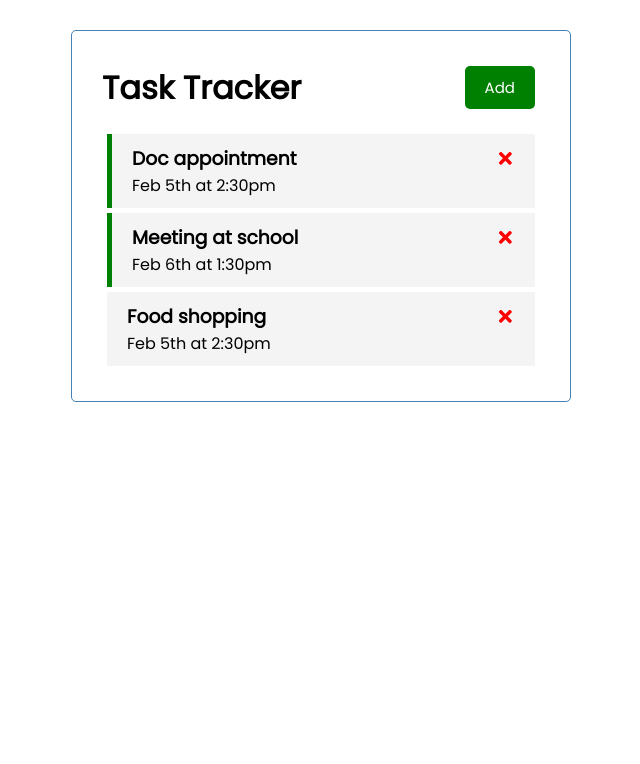
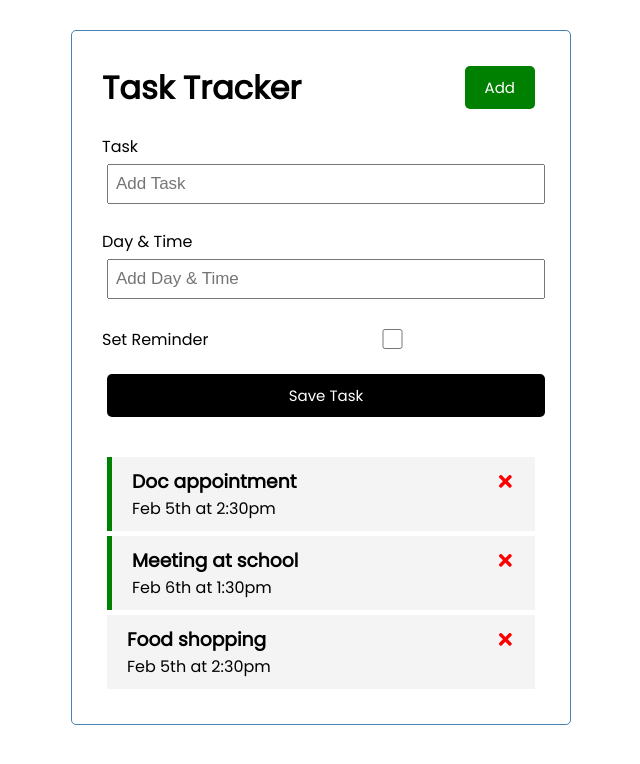
Before and after one commit to ninamatti/react-task-tracker, a React (Create React App) app: page / in a window 1280 px wide. Shown: the top 764 px of the page, without its empty margins (319-959 px from the left). Built offline with nearby package versions, Linux system fonts and the light colour scheme.

Commit message:
Added form inputs to AddTask component

```diff
--- a/src/App.js
+++ b/src/App.js
@@ -1,5 +1,6 @@
 import Header from './components/Header';
 import Tasks from './components/Tasks';
+import AddTask from './components/AddTask';
 import { useState } from 'react'
 
 
@@ -42,6 +43,7 @@
   return (
     <div className="container">
       <Header />
+      <AddTask />
       {tasks.length > 0 ?
         <Tasks tasks={tasks} onDelete={deleteTask}
           onToggle={toggleReminder}
--- /dev/null
+++ b/src/components/AddTask.js
@@ -0,0 +1,38 @@
+import { useState } from 'react';
+
+const AddTask = () => {
+    const [text, setText] = useState('');
+    const [day, setDay] = useState('');
+    const [reminder, setReminder] = useState(false);
+
+    return (
+        <form className="add-form">
+            <div className="form-control">
+                <label>Task</label>
+                <input
+                    type='text'
+                    placeholder='Add Task'
+                    value={day}
+                    onChange={(e) => setDay(e.target.value)}/>
+            </div>
+            <div className="form-control">
+                <label>Day & Time</label>
+                <input
+                    type='text'
+                    placeholder='Add Day & Time'
+                    onChange={(e) => setText(e.target.value)}/>
+            </div>
+            <div className="form-control form-control-check">
+                <label>Set Reminder</label>
+                <input
+                    type='checkbox'
+                    value='reminder'
+                    onChange={(e) => setReminder(e.target.value)}/>
+            </div>
+            <input className='btn btn-block' type='submit' value='Save Task' />
+        </form>
+
+    )
+}
+
+export default AddTask
```
Also changed, not shown: 1 other file (tests, documents, lock files or other folders).
